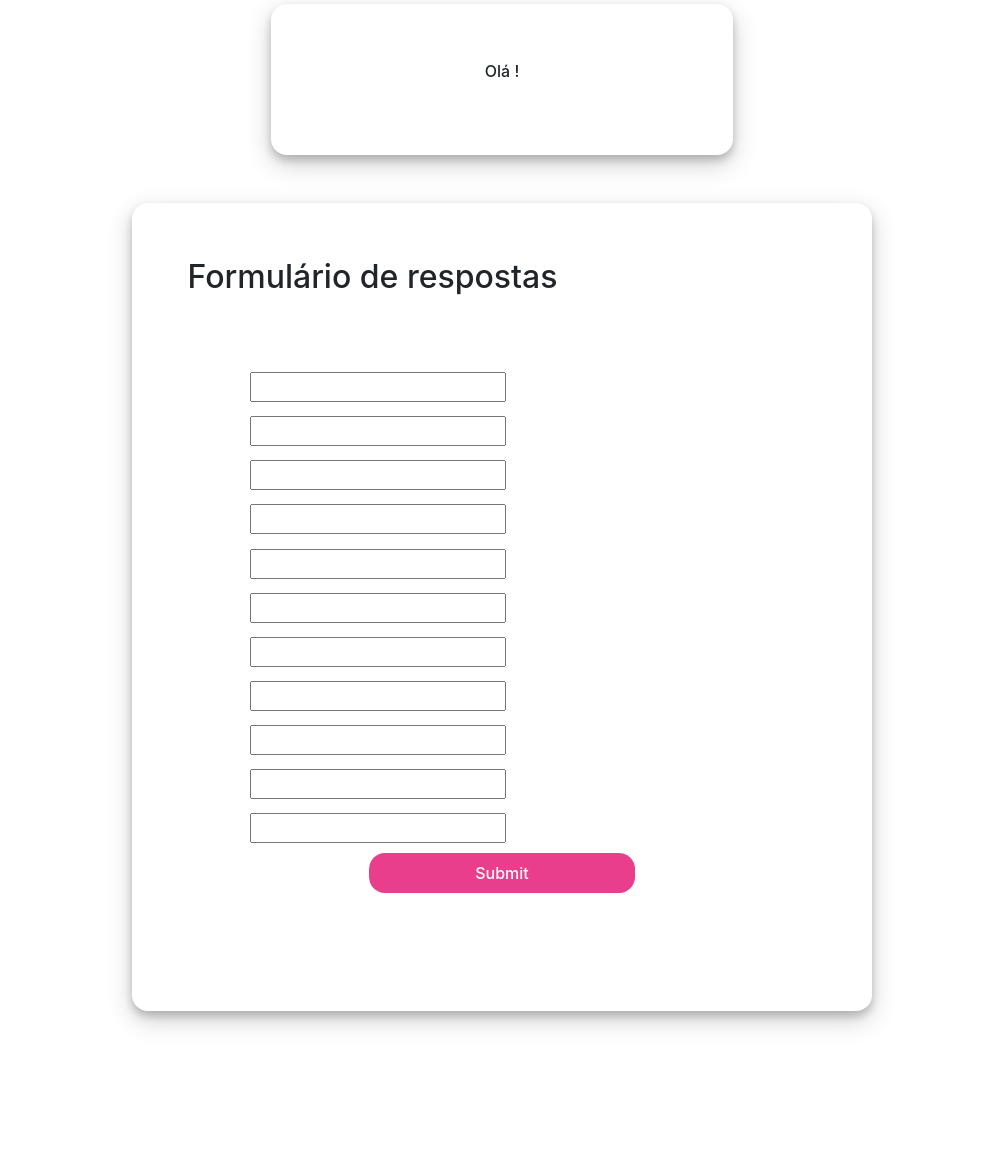
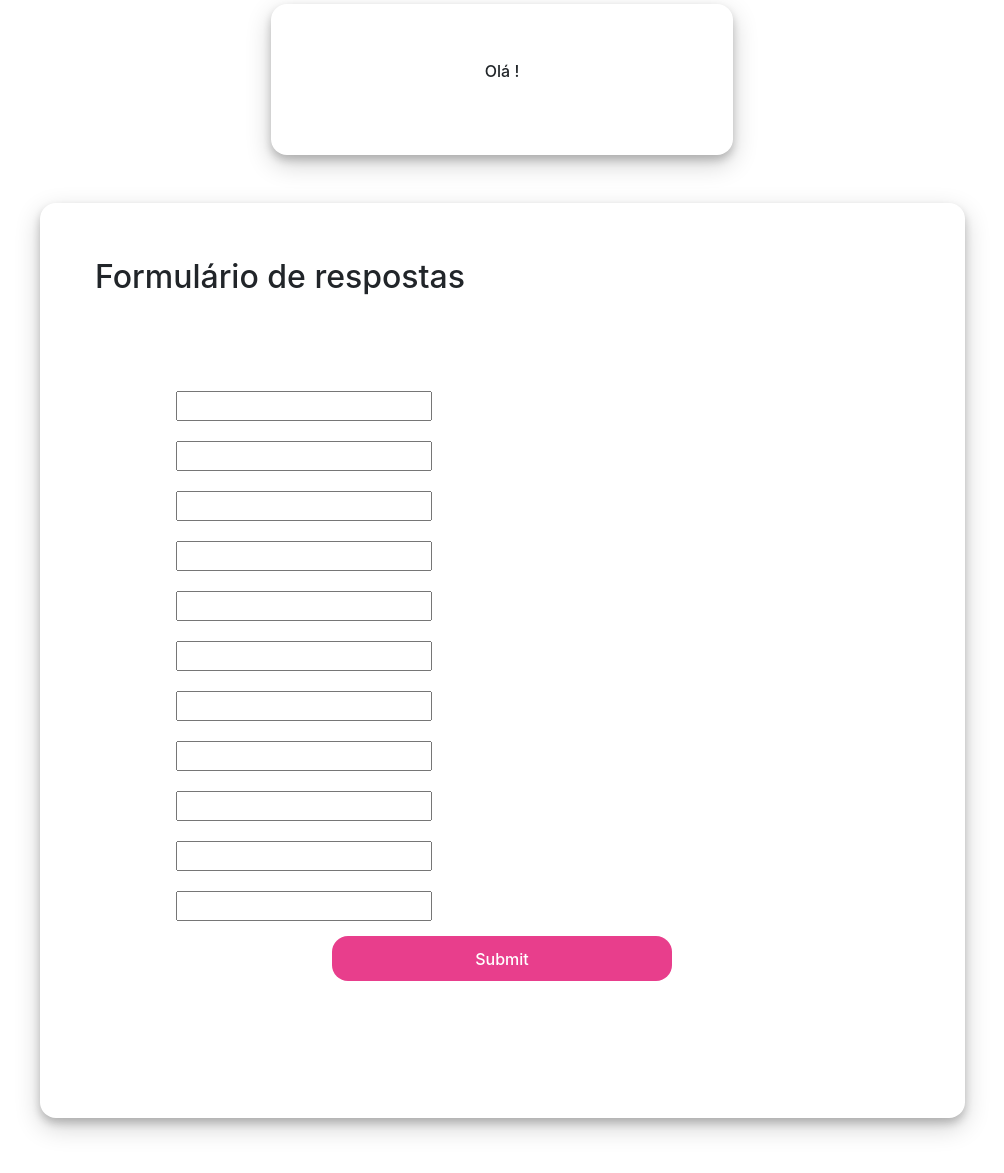
Before and after one commit to danbailo/ind_evasao, a Python web app: template src/app/templates/index.html in a window 1280 px wide. Shown: the part 160-1333 px from the top of the page, without its empty margins (138-1142 px from the left). Before the commit the page ends 1188 px from the top, so only its background shows below. Run offline with Jinja, Linux system fonts and the light colour scheme; the template is opened without the code that fills it: most values are stand-ins (such as "Sample title", 1, 10 or a date in 2020); form fields are guessed from the names that the template uses; some libraries are stand-ins or nearby versions.

Commit message:
changed size of column

```diff
--- a/src/app/templates/index.html
+++ b/src/app/templates/index.html
@@ -33,7 +33,7 @@
                 </div>
             </div>
             <div class="row justify-content-center">
-                <div class="col-md-8 card-style">
+                <div class="col-md-10 card-style">
                     {% include "answers.html" %}
                 </div>
             </div>
```
